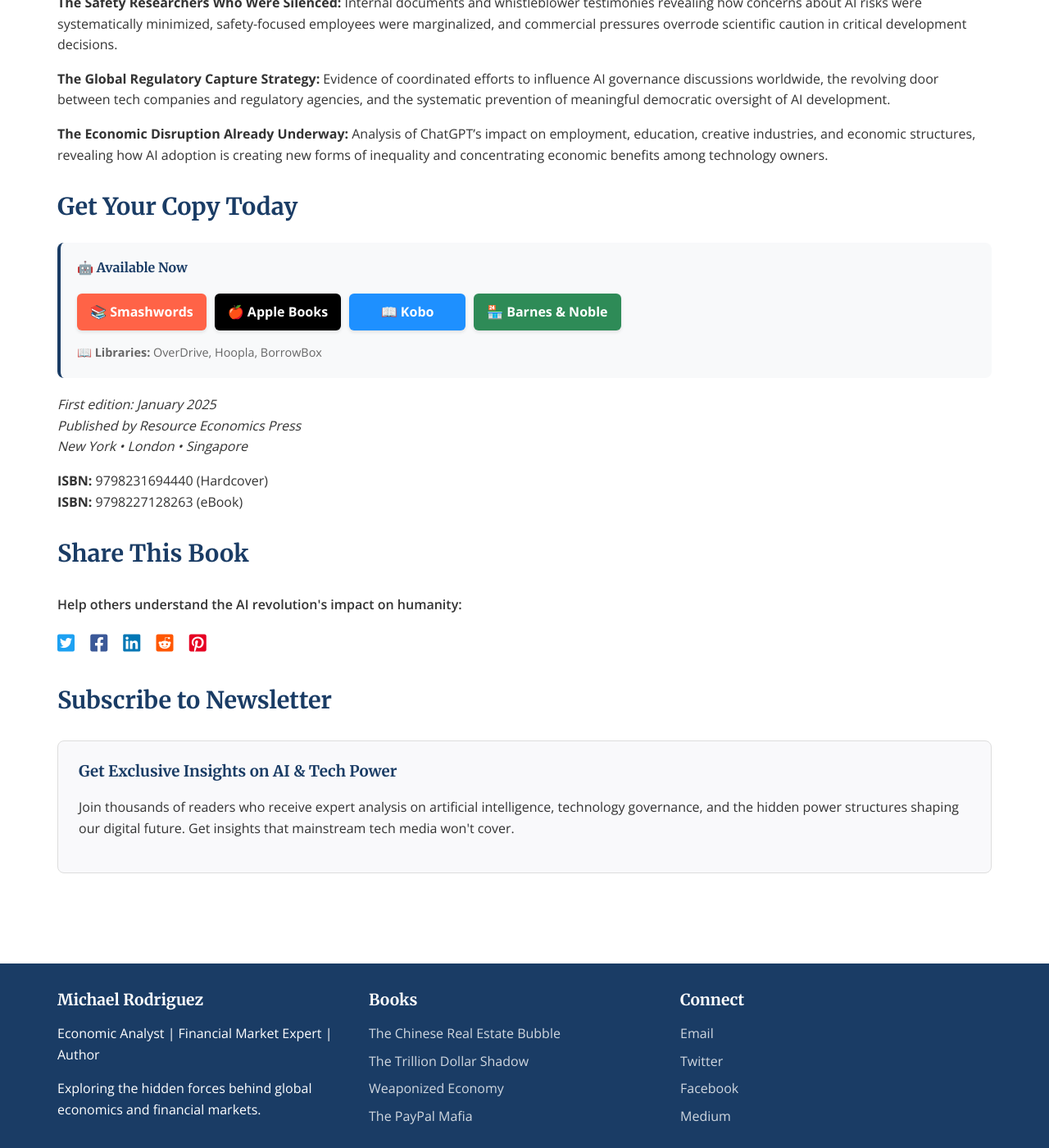
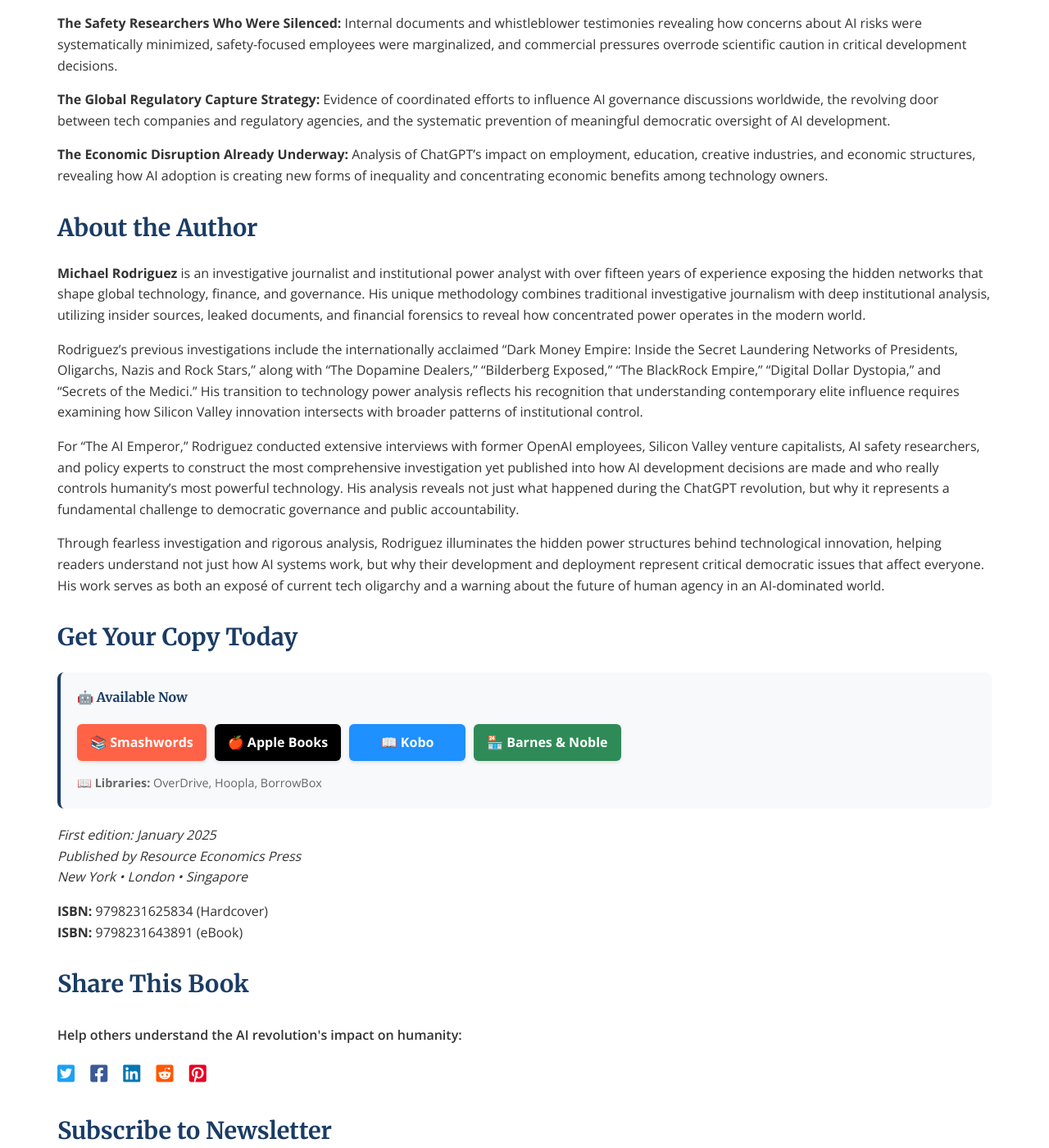
Before and after one commit to Zews123/michael-rodriguez-books, a Jekyll site: the page built from books/Sam_Altman.md, in a window 1280 px wide and 1400 px high, scrolled down 2335 px. Shown: the whole window at 82% size. Built offline with Jekyll 4.4.1, drawn with Linux system fonts in a browser that asks for light colours; some of the changed lines change nothing that is shown; some of the changed text lies outside the part shown.

Commit message:
Update Sam_Altman.md

```diff
--- a/books/Sam_Altman.md
+++ b/books/Sam_Altman.md
@@ -1,97 +1,33 @@
 ---
 layout: default
-title: "The AI Emperor — Sam Altman & the ChatGPT Revolution (Book by Michael Rodriguez)"
-description: "The untold story of Sam Altman and the ChatGPT revolution—how AI could save or destroy our future. Read “The AI Emperor” by Michael Rodriguez."
+title: "The AI Emperor: Sam Altman and the ChatGPT Revolution (Book)"
+description: "Expose Sam Altman's rise to AI supremacy. How ChatGPT revolutionized society and one man gained unprecedented control over humanity's future."
 canonical_url: "https://zews123.github.io/michael-rodriguez-books/books/Sam_Altman"
 image: "/assets/images/Sam-Altman.webp"
-og_title: "The AI Emperor — Sam Altman & the ChatGPT Revolution"
-og_description: "Discover the untold story of Sam Altman and how the ChatGPT revolution could save or destroy our future."
+og_title: "The AI Emperor: Sam Altman & ChatGPT Revolution"
+og_description: "Discover how Sam Altman became the unelected emperor of AI and what it means for humanity's future."
 og_type: "book"
 twitter_card: "summary_large_image"
 ---
 
-<!-- Structured Data: Book + Breadcrumb + FAQ -->
 <script type="application/ld+json">
 {
   "@context": "https://schema.org",
-  "@graph": [
-    {
-      "@type": "BreadcrumbList",
-      "itemListElement": [
-        { "@type": "ListItem", "position": 1, "name": "Home", "item": "{{ site.url }}{{ site.baseurl }}/" },
-        { "@type": "ListItem", "position": 2, "name": "Books", "item": "{{ site.url }}{{ site.baseurl }}/books/" },
-        { "@type": "ListItem", "position": 3, "name": "The AI Emperor" }
-      ]
-    },
-    {
-      "@type": "Book",
-      "name": "The AI Emperor: Sam Altman and the ChatGPT Revolution That Could Save or Destroy Us",
-      "author": { "@type": "Person", "name": "Michael Rodriguez" },
-      "publisher": "Resource Economics Press",
-      "datePublished": "2025-01-01",
-      "inLanguage": "en",
-      "bookFormat": "EBook",
-      "isbn": "9798227128263",
-      "url": "{{ page.canonical_url | default: site.url }}",
-      "image": "{{ site.url }}{{ site.baseurl }}/assets/images/Sam-Altman.webp",
-      "sameAs": [
-        "https://www.smashwords.com/books/view/1837046",
-        "https://books.apple.com/us/book/the-ai-emperor-sam-altman-and-the-chatgpt/id6751287384",
-        "https://www.kobo.com/ww/en/ebook/the-ai-emperor-sam-altman-and-the-chatgpt-revolution-that-could-save-or-destroy-us?sId=a1fb6c38-523a-49ca-b20c-2207d68a84fd",
-        "https://www.barnesandnoble.com/w/the-ai-emperor-michael-rodriguez/1148080788?ean=2940180626233"
-      ],
-      "workExample": [
-        {
-          "@type": "Book",
-          "bookFormat": "Hardcover",
-          "isbn": "9798231694440"
-        }
-      ]
-    },
-    {
-      "@type": "FAQPage",
-      "mainEntity": [
-        {
-          "@type": "Question",
-          "name": "Who is this book about?",
-          "acceptedAnswer": {
-            "@type": "Answer",
-            "text": "Sam Altman, the high-profile CEO linked to OpenAI and the ChatGPT revolution—his rise, power dynamics, and global impact of AI."
-          }
-        },
-        {
-          "@type": "Question",
-          "name": "What is unique about “The AI Emperor”?",
-          "acceptedAnswer": {
-            "@type": "Answer",
-            "text": "It blends investigative reporting with institutional analysis, revealing the hidden power structures behind AI and their democratic implications."
-          }
-        },
-        {
-          "@type": "Question",
-          "name": "Is this a pro‑ or anti‑AI book?",
-          "acceptedAnswer": {
-            "@type": "Answer",
-            "text": "It’s neither: the book presents both utopian and dystopian scenarios, arguing for accountability, transparency, and public‑interest governance."
-          }
-        },
-        {
-          "@type": "Question",
-          "name": "Where can I buy the book?",
-          "acceptedAnswer": {
-            "@type": "Answer",
-            "text": "The book is available on Smashwords, Apple Books, Kobo and Barnes & Noble. Library distribution includes OverDrive, Hoopla and BorrowBox."
-          }
-        }
-      ]
-    }
-  ]
+  "@type": "Book",
+  "name": "The AI Emperor: Sam Altman and the ChatGPT Revolution That Could Save or Destroy Us",
+  "author": { "@type": "Person", "name": "Michael Rodriguez" },
+  "publisher": "Resource Economics Press",
+  "datePublished": "2025-01-01",
+  "isbn": "9798227128263",
+  "url": "{{ page.canonical_url | default: site.url }}",
+  "image": "{{ site.url }}{{ site.baseurl }}/assets/images/Sam-Altman.webp"
 }
 </script>
 
-# The AI Emperor: Sam Altman and the ChatGPT Revolution That Could Save or Destroy Us
+# The AI Emperor
+## Sam Altman and the ChatGPT Revolution That Could Save or Destroy Us
 
-<img src="{{ site.baseurl }}/assets/images/Sam-Altman.webp" alt="The AI Emperor: Sam Altman and the ChatGPT Revolution That Could Save or Destroy Us" loading="lazy" style="max-width: 300px; margin: 0 auto 20px; display: block;">
+<img src="{{ site.baseurl }}/assets/images/Sam-Altman.webp" alt="The AI Emperor: Sam Altman and the ChatGPT Revolution That Could Save or Destroy Us" style="max-width: 300px; margin: 0 auto 20px; display: block;">
 
 *By Michael Rodriguez*
 
@@ -140,6 +76,16 @@
 **The Global Regulatory Capture Strategy:** Evidence of coordinated efforts to influence AI governance discussions worldwide, the revolving door between tech companies and regulatory agencies, and the systematic prevention of meaningful democratic oversight of AI development.
 
 **The Economic Disruption Already Underway:** Analysis of ChatGPT's impact on employment, education, creative industries, and economic structures, revealing how AI adoption is creating new forms of inequality and concentrating economic benefits among technology owners.
+
+## About the Author
+
+**Michael Rodriguez** is an investigative journalist and institutional power analyst with over fifteen years of experience exposing the hidden networks that shape global technology, finance, and governance. His unique methodology combines traditional investigative journalism with deep institutional analysis, utilizing insider sources, leaked documents, and financial forensics to reveal how concentrated power operates in the modern world.
+
+Rodriguez's previous investigations include the internationally acclaimed "Dark Money Empire: Inside the Secret Laundering Networks of Presidents, Oligarchs, Nazis and Rock Stars," along with "The Dopamine Dealers," "Bilderberg Exposed," "The BlackRock Empire," "Digital Dollar Dystopia," and "Secrets of the Medici." His transition to technology power analysis reflects his recognition that understanding contemporary elite influence requires examining how Silicon Valley innovation intersects with broader patterns of institutional control.
+
+For "The AI Emperor," Rodriguez conducted extensive interviews with former OpenAI employees, Silicon Valley venture capitalists, AI safety researchers, and policy experts to construct the most comprehensive investigation yet published into how AI development decisions are made and who really controls humanity's most powerful technology. His analysis reveals not just what happened during the ChatGPT revolution, but why it represents a fundamental challenge to democratic governance and public accountability.
+
+Through fearless investigation and rigorous analysis, Rodriguez illuminates the hidden power structures behind technological innovation, helping readers understand not just how AI systems work, but why their development and deployment represent critical democratic issues that affect everyone. His work serves as both an exposé of current tech oligarchy and a warning about the future of human agency in an AI-dominated world.
 
 ## Get Your Copy Today
 
@@ -207,8 +153,8 @@
 *Published by Resource Economics Press*
 *New York • London • Singapore*
 
-**ISBN:** 9798231694440 (Hardcover)
-**ISBN:** 9798227128263 (eBook)
+**ISBN:** 9798231625834 (Hardcover)
+**ISBN:** 9798231643891 (eBook)
 
 ## Share This Book
 
```
